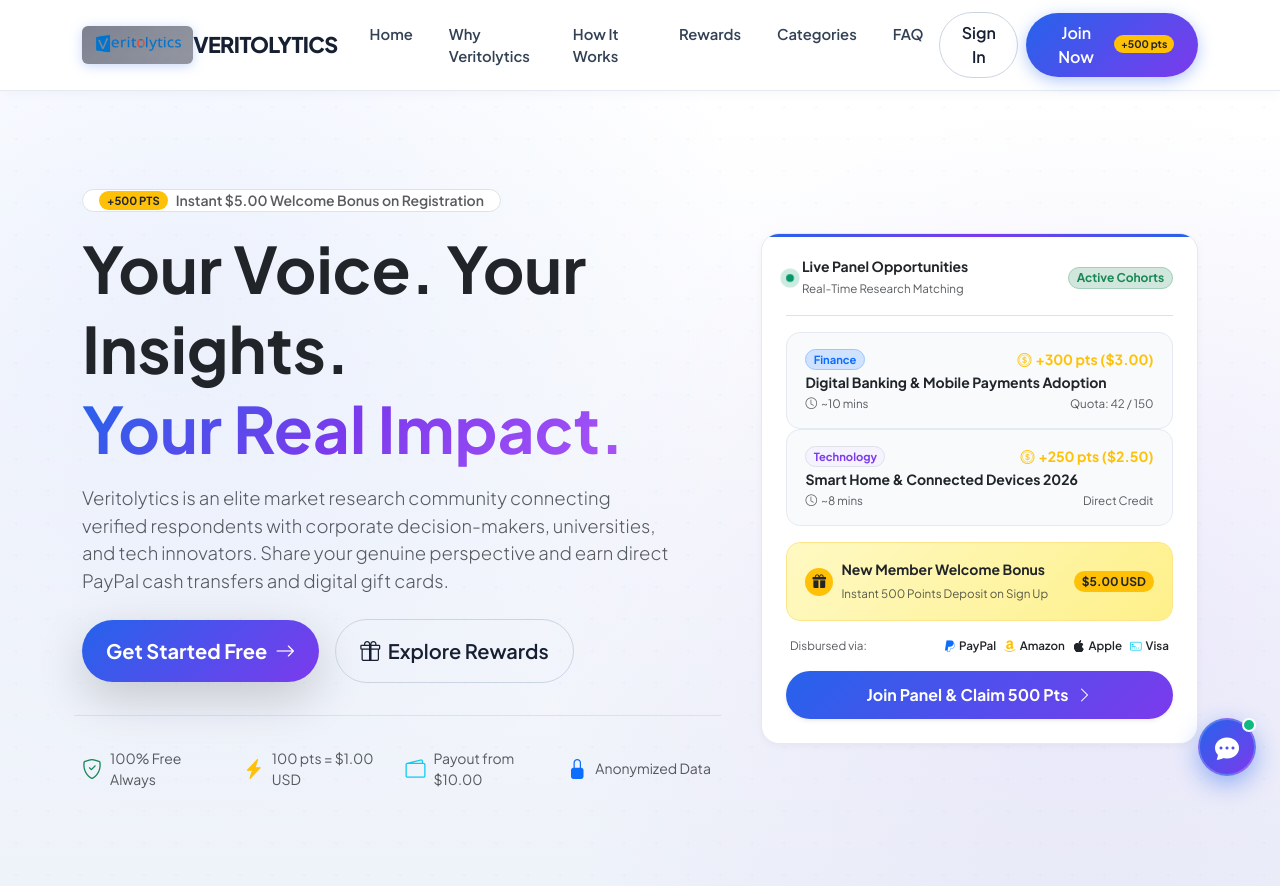
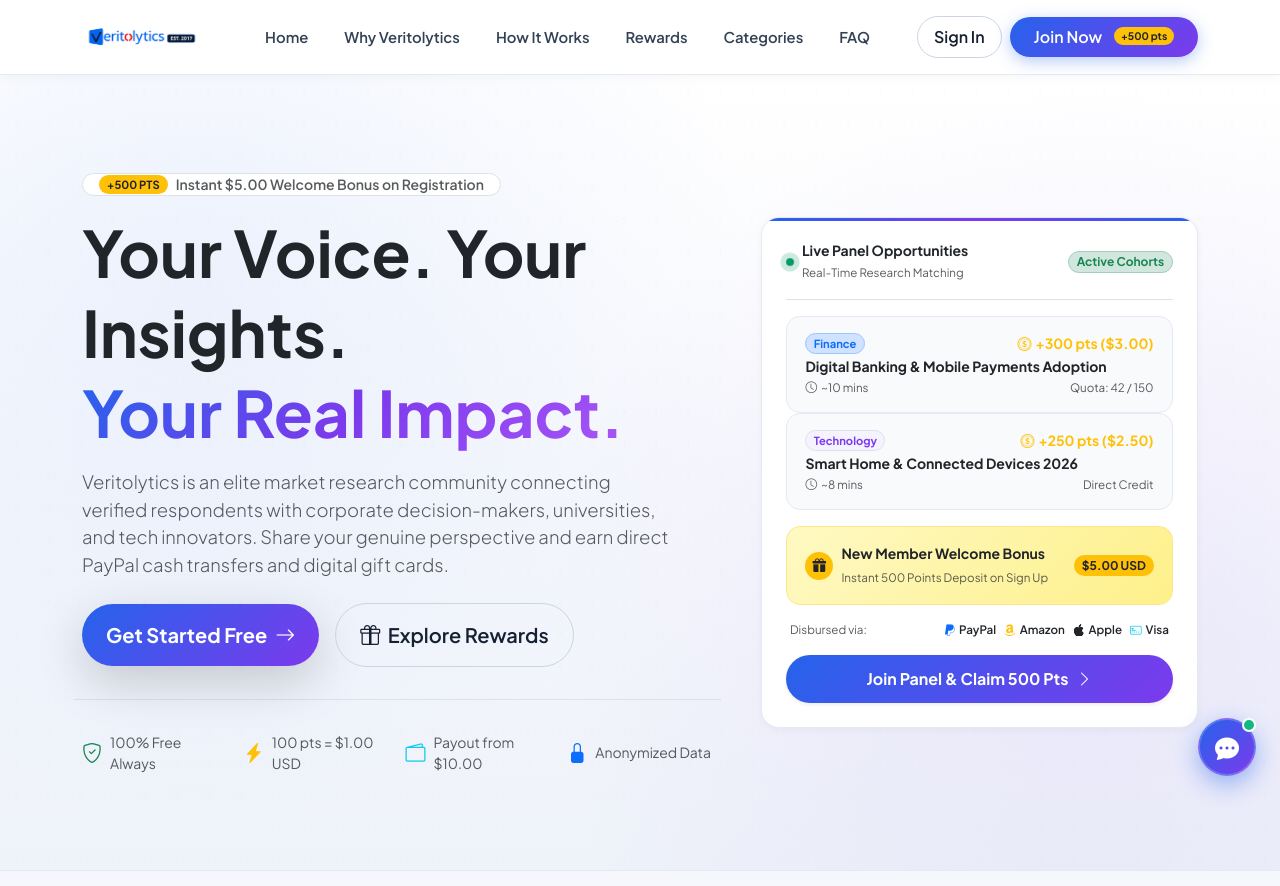
Before and after one commit to RajaBabuSh/veritolytics, a PHP site: page / in a window 1280 px wide. Shown: the top 886 px of the page. Run offline with PHP 8.4, Linux system fonts and the light colour scheme; data comes from the database, SQL or seed files in the repository.

Commit message:
Update Veritolytics official logo, favicons, and enforce Vercel container framework

```diff
--- a/assets/css/style.css
+++ b/assets/css/style.css
@@ -137,14 +137,16 @@ section#home,
 
 /* Logo Enhancements */
 .brand-logo-img {
-  height: 38px;
+  height: 40px;
   width: auto;
-  filter: drop-shadow(0 2px 6px rgba(37, 99, 235, 0.25));
+  max-width: 220px;
+  object-fit: contain;
+  display: block;
   transition: transform 0.2s ease;
 }
 
 .navbar-brand:hover .brand-logo-img {
-  transform: scale(1.04);
+  transform: scale(1.03);
 }
 
 .brand-text {
--- a/includes/footer.php
+++ b/includes/footer.php
@@ -12,9 +12,8 @@ require_once __DIR__ . '/../config/app.php';
     <div class="container">
         <div class="row g-4 justify-content-between mb-4">
             <div class="col-lg-4 col-md-6">
-                <div class="d-flex align-items-center gap-2.5 mb-3">
-                    <img src="<?= BASE_URL ?>/assets/images/veritolytics-logo.png" alt="Veritolytics" class="brand-logo-img rounded-2" height="36">
-                    <span class="brand-text fs-4 text-dark">VERITOLYTICS</span>
+                <div class="d-flex align-items-center mb-3">
+                    <img src="<?= BASE_URL ?>/assets/images/veritolytics-logo.png" alt="Veritolytics" class="brand-logo-img" style="height: 42px;">
                 </div>
                 <p class="text-muted small leading-relaxed mb-3">
                     <?= APP_TAGLINE ?> An enterprise quantitative research panel connecting verified global respondents with corporate, academic, and consumer insights initiatives.
--- a/includes/header.php
+++ b/includes/header.php
@@ -47,7 +47,7 @@ if ($currentUser) {
     <meta name="viewport" content="width=device-width, initial-scale=1.0">
     <title><?= e($pageTitle) ?></title>
     <meta name="description" content="Veritolytics is an elite survey research rewards platform. Share your insights on consumer tech, media, and finance and earn verified PayPal cash and gift card rewards.">
-    <link rel="icon" type="image/png" href="<?= BASE_URL ?>/assets/images/veritolytics-logo.png">
+    <link rel="icon" type="image/png" href="<?= BASE_URL ?>/assets/images/veritolytics-icon.png">
 
     <!-- Bootstrap 5 CSS -->
     <link href="https://cdn.jsdelivr.net/npm/bootstrap@5.3.3/dist/css/bootstrap.min.css" rel="stylesheet" integrity="sha384-QWTKZyjpPEjISv5WaRU9OFeRpok6YctnYmDr5pNlyT2bRjXh0JMhjY6hW+ALEwIH" crossorigin="anonymous">
@@ -65,10 +65,9 @@ if ($currentUser) {
 <!-- Dynamic Top Navigation Bar (Premium Light Theme) -->
 <nav class="navbar navbar-expand-lg navbar-light navbar-vy-light sticky-top py-2.5">
     <div class="container">
-        <!-- Brand Logo & Name -->
-        <a class="navbar-brand d-flex align-items-center gap-2.5 text-decoration-none me-2 me-lg-3" href="<?= BASE_URL ?>/">
-            <img src="<?= BASE_URL ?>/assets/images/veritolytics-logo.png" alt="Veritolytics" class="brand-logo-img rounded-2">
-            <span class="brand-text">VERITOLYTICS</span>
+        <!-- Brand Logo -->
+        <a class="navbar-brand d-flex align-items-center text-decoration-none me-2 me-lg-3" href="<?= BASE_URL ?>/" aria-label="Veritolytics">
+            <img src="<?= BASE_URL ?>/assets/images/veritolytics-logo.png" alt="Veritolytics" class="brand-logo-img">
         </a>
 
         <!-- Right Side Header Controls (Dynamic Authentication State) -->
--- a/includes/member_sidebar.php
+++ b/includes/member_sidebar.php
@@ -101,9 +101,8 @@ $sidebarUnreadCount = (int)$notifUnreadStmt->fetchColumn();
 <!-- Mobile Offcanvas Sidebar -->
 <div class="offcanvas offcanvas-start rounded-end-4" tabindex="-1" id="memberSidebarOffcanvas" aria-labelledby="memberSidebarOffcanvasLabel">
     <div class="offcanvas-header border-bottom">
-        <div class="d-flex align-items-center gap-2">
-            <img src="<?= BASE_URL ?>/assets/images/veritolytics-logo.png" alt="Veritolytics" height="28" class="rounded">
-            <h5 class="offcanvas-title fw-bold" id="memberSidebarOffcanvasLabel">VERITOLYTICS</h5>
+        <div class="d-flex align-items-center">
+            <img src="<?= BASE_URL ?>/assets/images/veritolytics-logo.png" alt="Veritolytics" height="32" class="brand-logo-img">
         </div>
         <button type="button" class="btn-close" data-bs-dismiss="offcanvas" aria-label="Close"></button>
     </div>
```
Also changed, not shown: includes/admin_header.php (+3 -4 lines), includes/member_header.php (+3 -4 lines), assets/images/veritolytics-icon.png (added), assets/images/veritolytics-logo.png, vercel.json.
